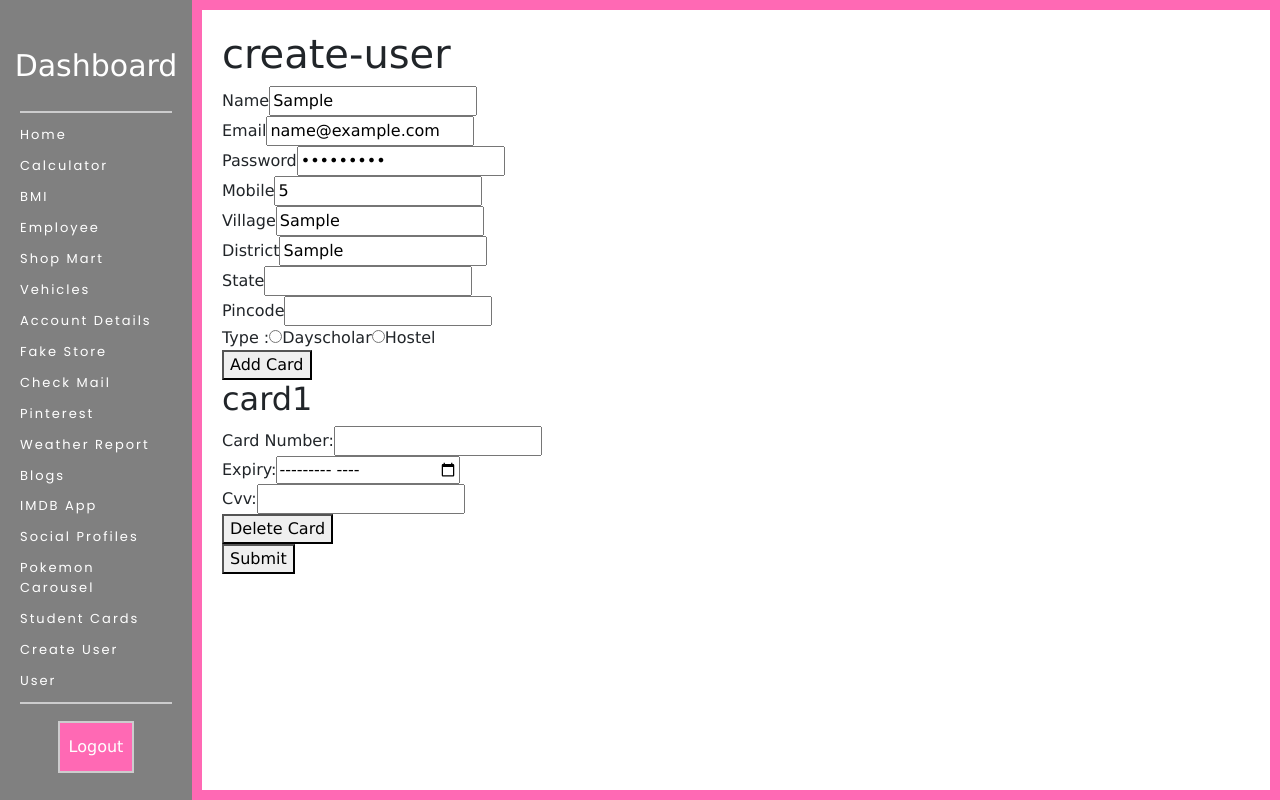
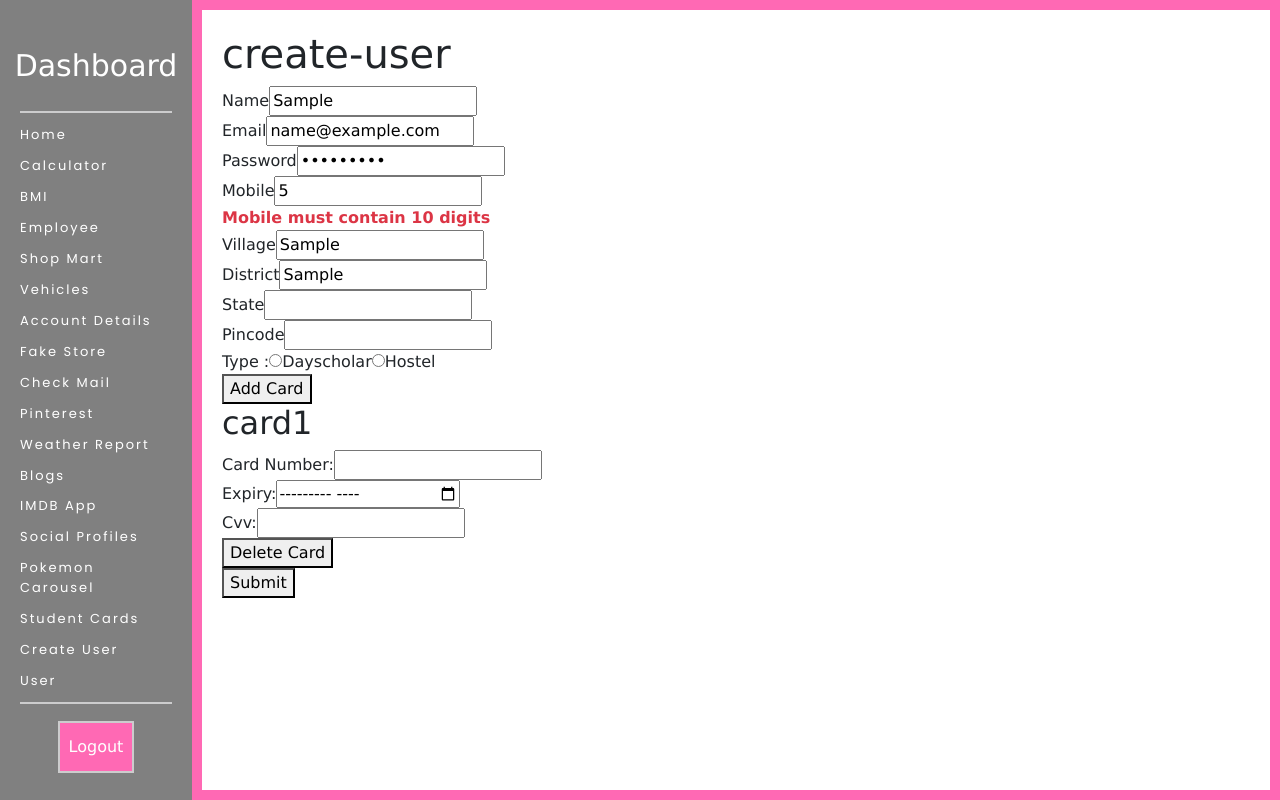
Before and after one commit to VishalGowda26/My-Angular, an Angular app: page /dashboard/create-user in a window 1280 px wide. Both pictures are taken after typing "Sample", "name@example.com", "Sample123", "5", "Sample", "Sample" into the empty fields and a click on the button "Add Card". Built offline with nearby package versions, Linux system fonts and the light colour scheme.

Commit message:
added validations to create-user component

```diff
--- a/src/app/create-user/create-user.component.html
+++ b/src/app/create-user/create-user.component.html
@@ -3,15 +3,32 @@
 <form action="" [formGroup]="userForm">
   <label for="name">Name</label>
   <input type="text" id="name" name="name" formControlName="name" /> <br />
+  <div class="text-danger" *ngIf="userForm.get('name')?.invalid && userForm.get('name')?.touched">
+    <b *ngIf="userForm.get('name')?.errors?.['required']">Name is Required</b>
+  </div>
 
   <label for="email">Email</label>
   <input type="email" id="email" name="email" formControlName="email" /> <br />
+  <div class="text-danger" *ngIf="userForm.get('email')?.invalid && userForm.get('email')?.touched">
+    <b *ngIf="userForm.get('email')?.errors?.['required']">Email is Required</b>
+    <b *ngIf="userForm.get('email')?.errors?.['email']">Enter Valid Email address</b>
+  </div>
 
   <label for="password">Password</label>
   <input type="password" id="password" name="password" formControlName="password" /> <br />
+  <div class="text-danger" *ngIf="userForm.get('password')?.invalid && userForm.get('password')?.touched">
+    <b *ngIf="userForm.get('password')?.errors?.['required']">Password is Required</b>
+    <b *ngIf="userForm.get('password')?.errors?.['minlength']">Password must contain min 6 letters</b>
+    <b *ngIf="userForm.get('password')?.errors?.['maxlength']">Password must contain max 10 letters</b>
+  </div>
 
   <label for="mobile">Mobile</label>
   <input type="number" id="mobile" name="mobile" formControlName="mobile" /> <br />
+  <div class="text-danger" *ngIf="userForm.get('mobile')?.invalid && userForm.get('mobile')?.touched">
+    <b *ngIf="userForm.get('mobile')?.errors?.['required']">Mobile is Required</b>
+    <b *ngIf="userForm.get('mobile')?.errors?.['min']">Mobile must contain 10 digits </b>
+    <b *ngIf="userForm.get('mobile')?.errors?.['max']">Mobile must contain max 10 digits only</b>
+  </div>
 
   <!-- Nested FormGroup -->
   <div formGroupName="address">
--- a/src/app/create-user/create-user.component.ts
+++ b/src/app/create-user/create-user.component.ts
@@ -1,5 +1,5 @@
 import { Component } from '@angular/core';
-import { FormArray, FormControl, FormGroup } from '@angular/forms';
+import { FormArray, FormControl, FormGroup, Validators } from '@angular/forms';
 
 @Component({
   selector: 'app-create-user',
@@ -8,10 +8,10 @@ import { FormArray, FormControl, FormGroup } from '@angular/forms';
 })
 export class CreateUserComponent {
   userForm: FormGroup = new FormGroup({
-    name: new FormControl(''),
-    email: new FormControl(''),
-    password: new FormControl(''),
-    mobile: new FormControl(''),
+    name: new FormControl('',[Validators.required]),
+    email: new FormControl('',[Validators.required,Validators.email]),
+    password: new FormControl('',[Validators.required,Validators.minLength(6),Validators.maxLength(10)]),
+    mobile: new FormControl('',[Validators.required,Validators.min(1000000000),Validators.max(9999999999)]),
     address: new FormGroup({
       village: new FormControl(),
       district: new FormControl(),
```
